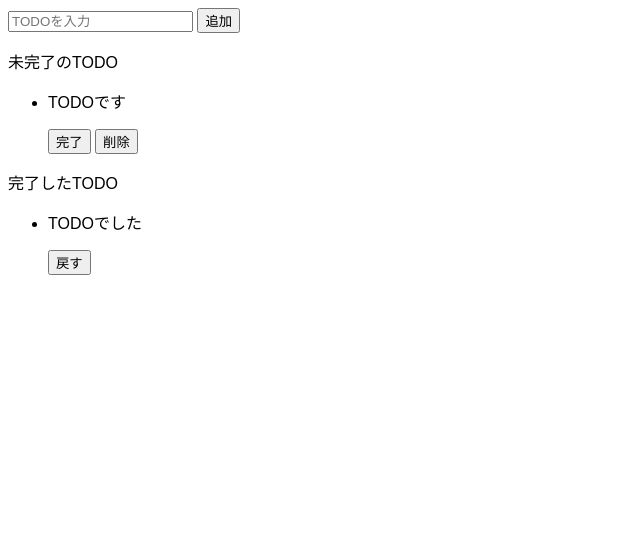
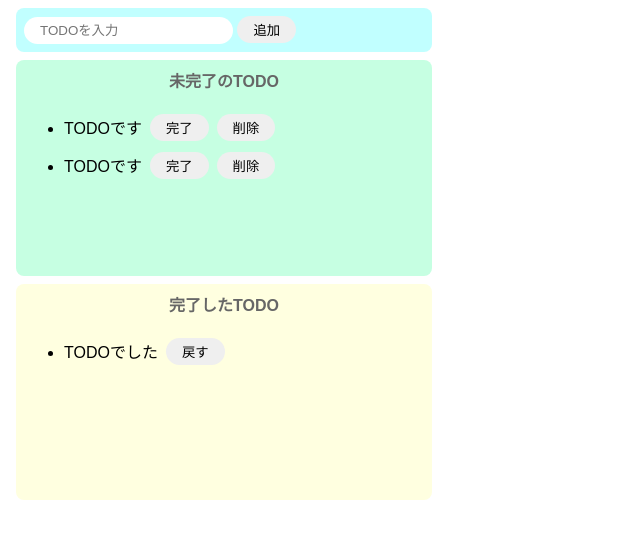
Before and after one commit to araaiko/todo-app__js, a website built with Parcel: page index.html in a window 1280 px wide. Shown: the whole page, without its empty margins (0-640 px from the left). Built offline with nearby package versions, Linux system fonts and the light colour scheme.

Commit message:
CSS作成、タスクの追加機能（テキスト）作成

```diff
--- a/index.html
+++ b/index.html
@@ -7,18 +7,27 @@
 
   <body>
     <!-- TODOを追加 -->
-    <div class="add-todo-wrap">
-      <input type="text" placeholder="TODOを入力" />
-      <button class="add-btn">追加</button>
+    <div class="input-area">
+      <input id="add-text" type="text" placeholder="TODOを入力" />
+      <button id="add-button" class="add-btn">追加</button>
     </div>
     <!-- /TODOを追加 -->
 
     <!-- 未完了のTODO -->
-    <div class="todo-list-wrap">
+    <div class="incomplete-area">
       <!-- リストタイトル -->
       <p class="todo-title">未完了のTODO</p>
       <!-- /リストタイトル -->
-      <ul class="todo-items">
+      <ul id="incomplete-list" class="todo-items">
+        <!-- TODO -->
+        <li class="todo-item">
+          <div class="todo-item-wrap">
+            <p class="todo-text">TODOです</p>
+            <button class="finish-btn">完了</button>
+            <button class="delete-btn">削除</button>
+          </div>
+        </li>
+        <!-- /TODO -->
         <!-- TODO -->
         <li class="todo-item">
           <div class="todo-item-wrap">
@@ -33,7 +42,7 @@
     <!-- /未完了のTODO -->
 
     <!-- 完了したTODO -->
-    <div class="finish-todo-list-wrap">
+    <div class="complete-area">
       <!-- リストタイトル -->
       <p class="todo-title">完了したTODO</p>
       <!-- /リストタイトル -->
--- a/src/index.js
+++ b/src/index.js
@@ -1 +1,33 @@
 import "./styles.css";
+
+const onClickAdd = () => {
+  const inputText = document.getElementById("add-text").value;
+  document.getElementById("add-text").value = "";
+
+  // liタグ生成
+  const li = document.createElement("li");
+  li.className = "todo-item";
+
+  // divタグ生成
+  const div = document.createElement("div");
+  div.className = "todo-item-wrap";
+
+  // pタグ生成
+  const p = document.createElement("p");
+  p.className = "todo-text";
+  // pタグの中にinputTextの値を出力
+  p.innerText = inputText;
+
+  // liタグの中に各子要素を設定
+  li.appendChild(div);
+  div.appendChild(p);
+
+  // 未完了リストに追加、ただし、inputに入力されている場合のみ
+  inputText !== ""
+    ? document.getElementById("incomplete-list").appendChild(li)
+    : alert("TODOを入力してください");
+};
+
+document
+  .getElementById("add-button")
+  .addEventListener("click", () => onClickAdd());
--- a/src/styles.css
+++ b/src/styles.css
@@ -1,3 +1,70 @@
 body {
   font-family: sans-serif;
 }
+
+input[type="text"] {
+  border-radius: 16px;
+  padding: 6px 16px;
+  border: none;
+  outline: none;
+}
+
+button {
+  border-radius: 16px;
+  border: none;
+  padding: 4px 16px;
+  margin-right: 8px;
+  outline: none;
+}
+
+button:hover {
+  background-color: #ff7fff;
+  color: #fff;
+  cursor: pointer;
+}
+
+.input-area {
+  background-color: #c1ffff;
+  width: 100%;
+  max-width: 400px;
+  padding: 8px;
+  margin: 8px;
+  border-radius: 8px;
+}
+
+.incomplete-area {
+  background-color: #c6ffe2;
+  width: 100%;
+  max-width: 400px;
+  min-height: 200px;
+  padding: 8px;
+  margin: 8px;
+  border-radius: 8px;
+}
+
+.complete-area {
+  background-color: #ffffe0;
+  width: 100%;
+  max-width: 400px;
+  min-height: 200px;
+  padding: 8px;
+  margin: 8px;
+  border-radius: 8px;
+}
+
+.todo-title {
+  text-align: center;
+  margin-top: 0;
+  font-weight: bold;
+  color: #666;
+}
+
+.todo-item-wrap {
+  display: flex;
+  align-items: center;
+}
+
+.todo-text {
+  padding-bottom: 0;
+  margin: 7px 8px 7px 0;
+}
```
